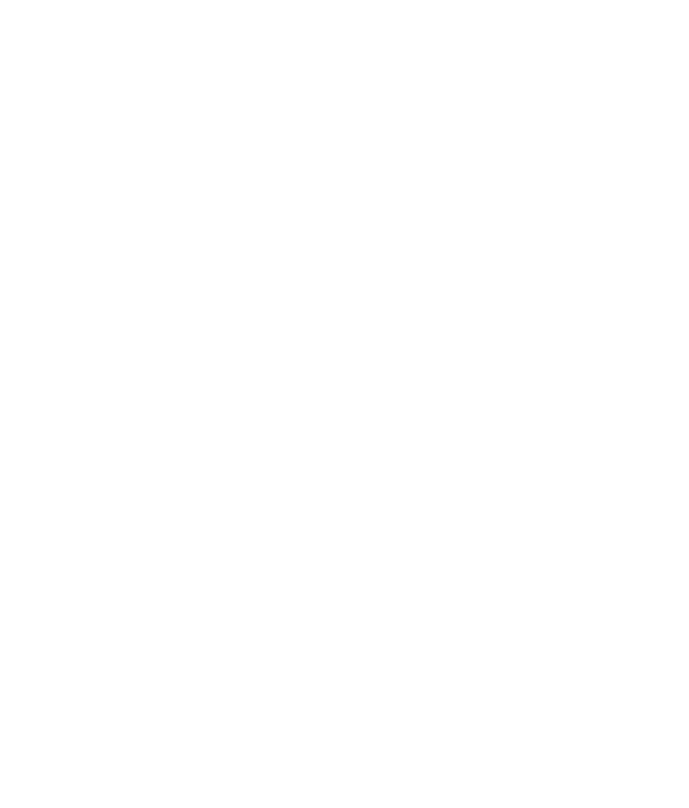
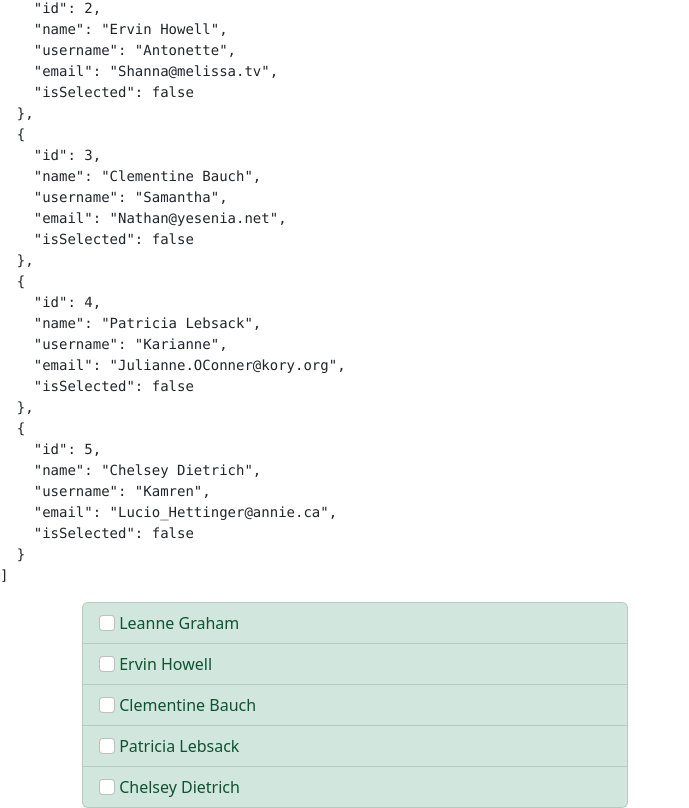
Before and after one commit to abhinandkaippalli/vue3-vuex, a Vue app: page /employees in a window 1280 px wide. Shown: the part 369-1177 px from the top of the page, without its empty margins (0-689 px from the left). Before the commit the page ends 800 px from the top, so only its background shows below. Built offline with nearby package versions, Linux system fonts and the light colour scheme.

Commit message:
employee name listed and check box added

```diff
--- a/src/components/EmployeeVue.vue
+++ b/src/components/EmployeeVue.vue
@@ -10,10 +10,17 @@
         </div>
     </div>
 
+    <pre>{{ employees }}</pre>
+
     <div class="container">
         <div class="row">
             <div class="col-md-6">
-
+                <ul class="list-group">
+                    <li v-for="employee of employees" :key="employee.id" class="list-group-item list-group-item-success">
+                        <input @change="updateSelected(employee.id)" type="checkbox" class="form-check-input">
+                        {{ employee.name }}
+                    </li>
+                </ul>
             </div>
         </div>
     </div>
@@ -61,7 +68,17 @@
                 }
 
             ]
-
+        }
+    },
+    methods: {
+        updateSelected: function(empId) {
+            this.employees = this.employees.map(employee => {
+                if(employee.id === empId) {
+                    return {
+                        ...employee, isSelected : !employee.isSelected
+                     }
+                } else return employee;
+            })
         }
     }
 }
```
